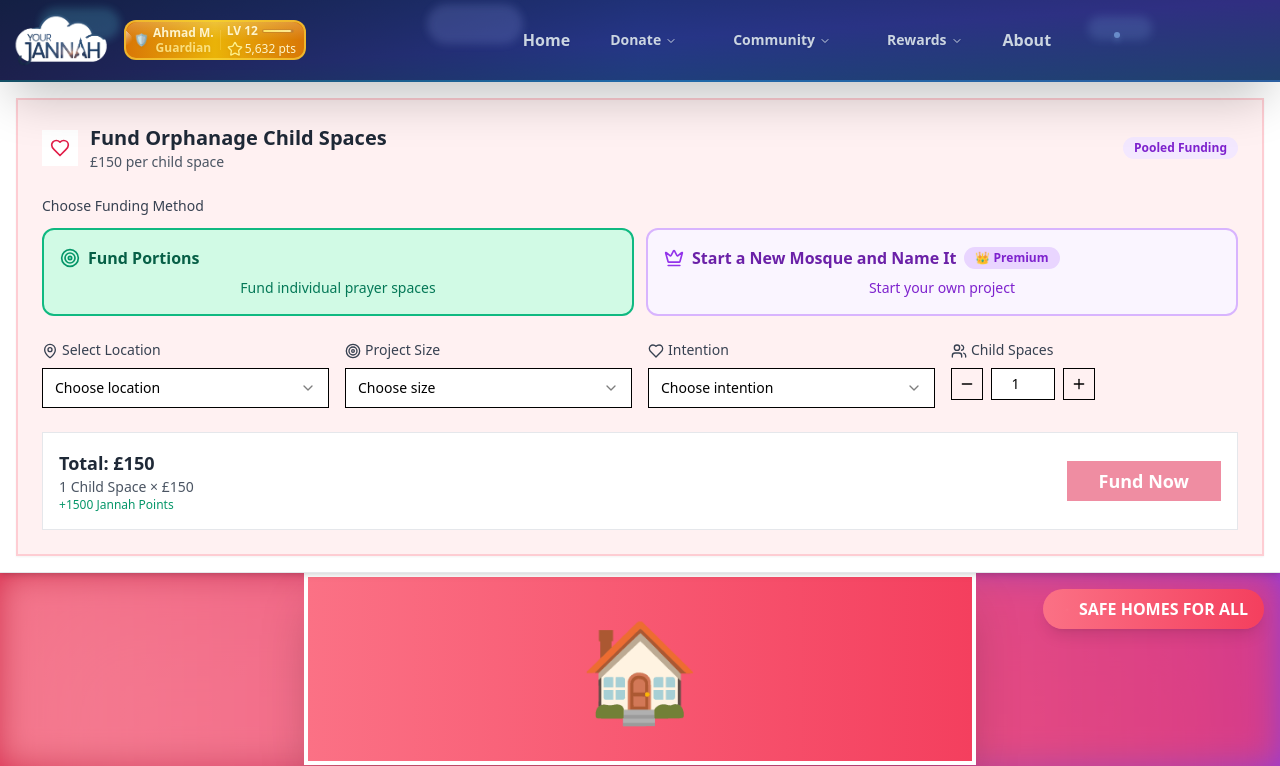
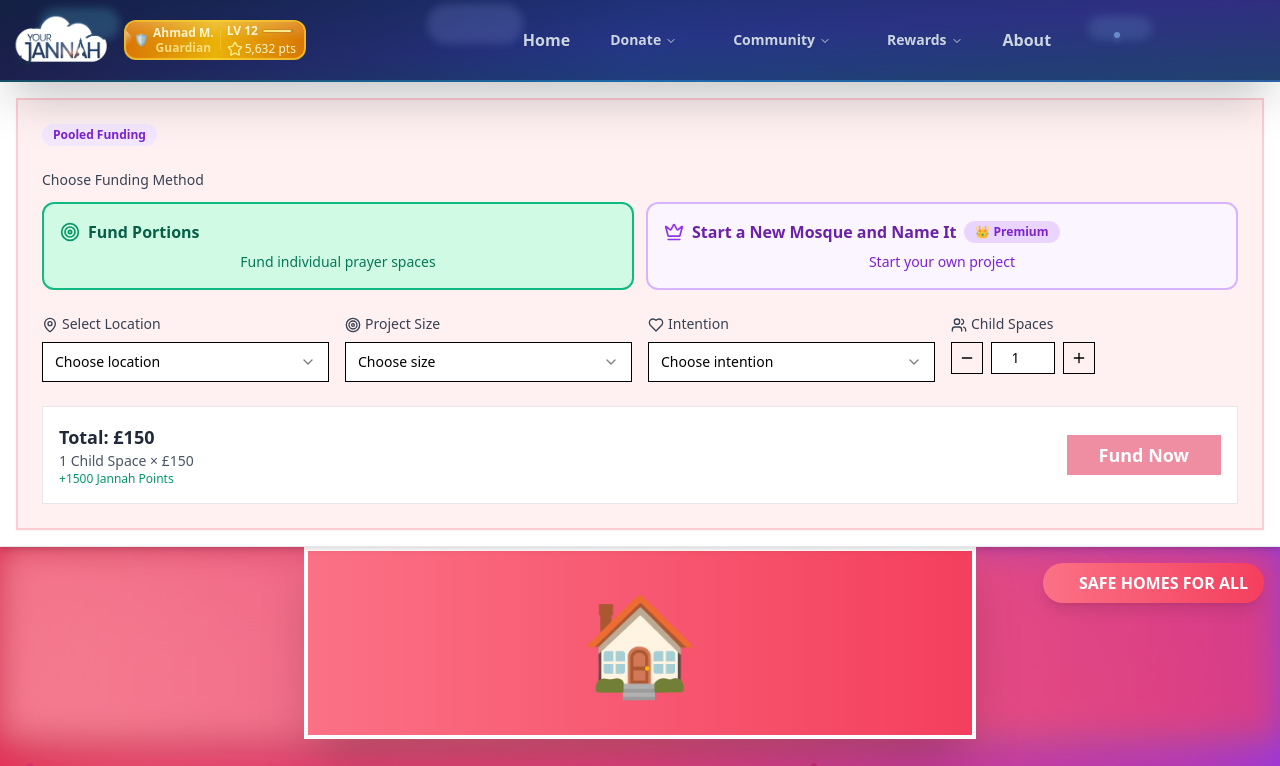
Before and after one commit to adiljzcoe/sadaqah-rewards-hub, a React (Vite) app: page /orphanages in a window 1280 px wide. Shown: the top 766 px of the page. Built offline with nearby package versions, Linux system fonts and the light colour scheme.

Commit message:
Remove unnecessary section

```diff
--- a/src/components/ProjectDonationWidget.tsx
+++ b/src/components/ProjectDonationWidget.tsx
@@ -319,24 +319,6 @@ const ProjectDonationWidget: React.FC<ProjectDonationWidgetProps> = ({ projectTy
       <div className="container mx-auto px-4 py-4">
         <Card className={`p-6 ${config.bgColor} border-2`}>
           <div className="flex items-center justify-between mb-6">
-            <div className="flex items-center space-x-3">
-              <div className={`p-2 bg-white rounded-lg ${config.color}`}>
-                {config.icon}
-              </div>
-              <div>
-                <h3 className="text-xl font-bold text-gray-800">
-                  {fundingMode === 'full' ? 'Finish Funding' : fundingMode === 'new' ? 'Start New' : 'Fund'} {config.type === 'waterwell' ? 'Water Well' : config.type === 'mosque' ? 'Mosque' : 'Orphanage'} {fundingMode === 'portions' ? config.portionName + 's' : ''}
-                </h3>
-                <p className="text-sm text-gray-600">
-                  {fundingMode === 'full' ? 'Complete the entire project' :
-                   fundingMode === 'new' ? 'Start your own project (Premium)' :
-                   projectType === 'mosque' && selectedLocation === 'general'
-                    ? '£80 per prayer space (General Pool)'
-                    : `£${prayerSpaceCost} per ${config.portionName.toLowerCase()}`
-                  }
-                </p>
-              </div>
-            </div>
             <div className="flex items-center space-x-3">
               <Badge className="bg-purple-100 text-purple-700">Pooled Funding</Badge>
             </div>
```
